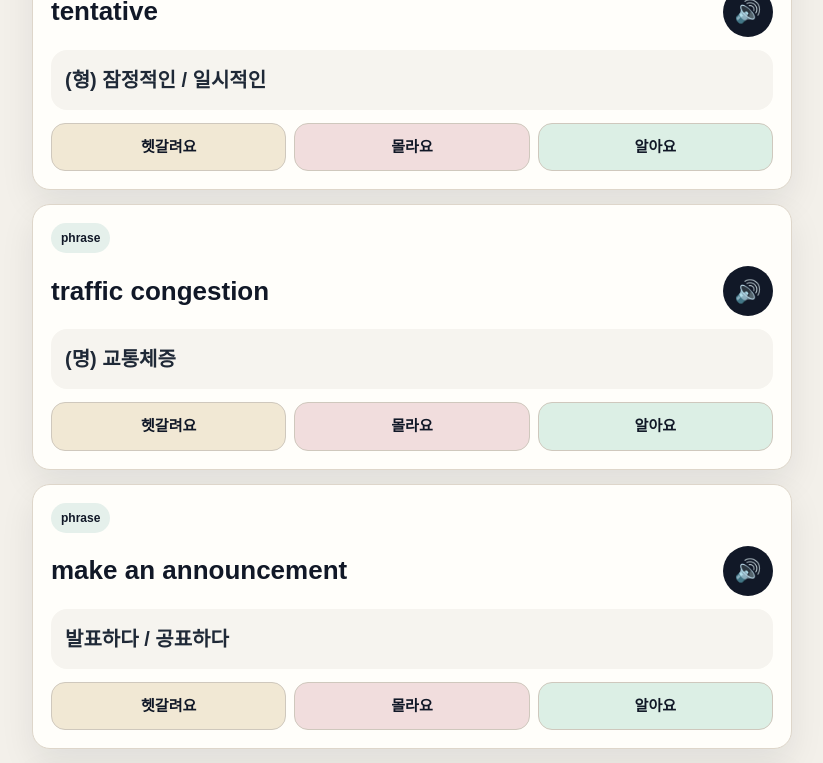
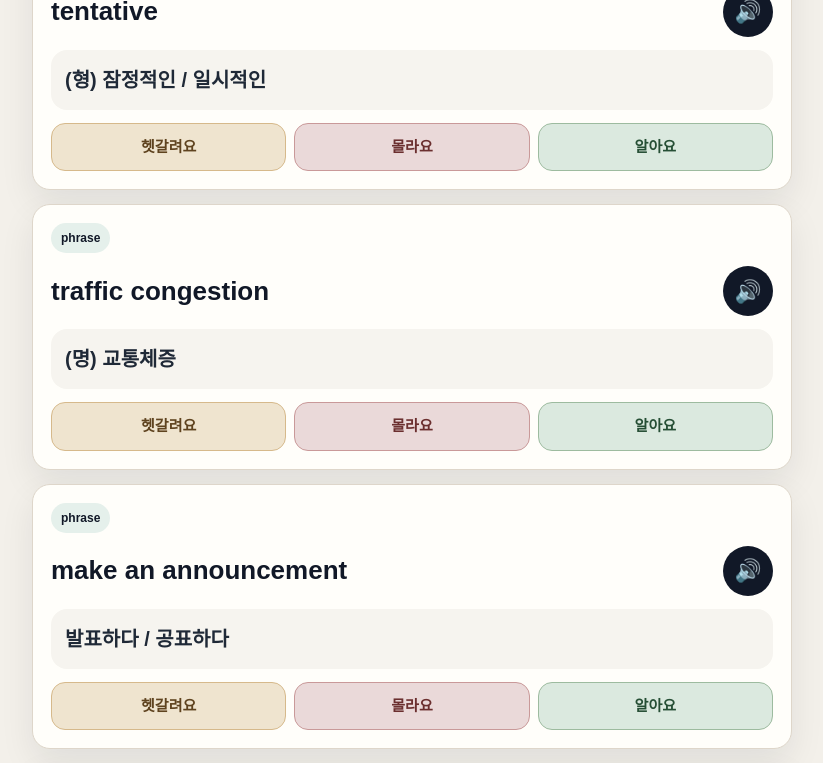
Before and after one commit to dannytoeic/danny-toeic, a Next.js app: page /student/danny-voca in a window 1280 px wide. Shown: the part 780-1543 px from the top of the page, without its empty margins (228-1051 px from the left). Built offline with nearby package versions, Linux system fonts and the light colour scheme; no server answers; sample sign-in values are in the browser's storage.

Commit message:
Refine Danny Voca status colors

```diff
--- a/components/voca/VocaStudyApp.tsx
+++ b/components/voca/VocaStudyApp.tsx
@@ -41,6 +41,27 @@ const STATUS_LABEL: Record<VocaKnowledgeStatus, string> = {
   confusing: '헷갈려요',
   unknown: '몰라요',
   known: '알아요',
+};
+
+const STATUS_STYLE: Record<
+  VocaKnowledgeStatus,
+  { backgroundColor: string; borderColor: string; color: string }
+> = {
+  confusing: {
+    backgroundColor: '#efe4cf',
+    borderColor: '#d6b98b',
+    color: '#5f431f',
+  },
+  unknown: {
+    backgroundColor: '#ead9d9',
+    borderColor: '#c99999',
+    color: '#6b2f2f',
+  },
+  known: {
+    backgroundColor: '#dbe9df',
+    borderColor: '#9dbb9f',
+    color: '#264f35',
+  },
 };
 
 const TYPE_LABEL: Record<VocaItemType, string> = {
@@ -303,8 +324,7 @@ export default function VocaStudyApp({ student }: VocaStudyAppProps) {
 
   function renderItem(item: VocaItem, compact = false) {
     const status = progress[item.id];
-    const statusColor =
-      status === 'known' ? '#dcefe5' : status === 'unknown' ? '#f1dddd' : '#f1e8d4';
+    const statusStyle = status ? STATUS_STYLE[status] : null;
 
     return (
       <article
@@ -334,7 +354,9 @@ export default function VocaStudyApp({ student }: VocaStudyAppProps) {
               style={{
                 padding: '6px 10px',
                 borderRadius: '999px',
-                backgroundColor: statusColor,
+                backgroundColor: statusStyle?.backgroundColor,
+                border: `1px solid ${statusStyle?.borderColor}`,
+                color: statusStyle?.color,
                 fontSize: '12px',
                 fontWeight: 900,
               }}
@@ -511,12 +533,13 @@ export default function VocaStudyApp({ student }: VocaStudyAppProps) {
               type="button"
               style={{
                 ...bigButtonStyle,
-                backgroundColor:
-                  statusKey === 'known'
-                    ? '#dcefe5'
-                    : statusKey === 'unknown'
-                    ? '#f1dddd'
-                    : '#f1e8d4',
+                backgroundColor: STATUS_STYLE[statusKey].backgroundColor,
+                borderColor: STATUS_STYLE[statusKey].borderColor,
+                color: STATUS_STYLE[statusKey].color,
+                boxShadow:
+                  status === statusKey
+                    ? `inset 0 0 0 2px ${STATUS_STYLE[statusKey].borderColor}`
+                    : 'none',
               }}
             >
               {STATUS_LABEL[statusKey]}
```
